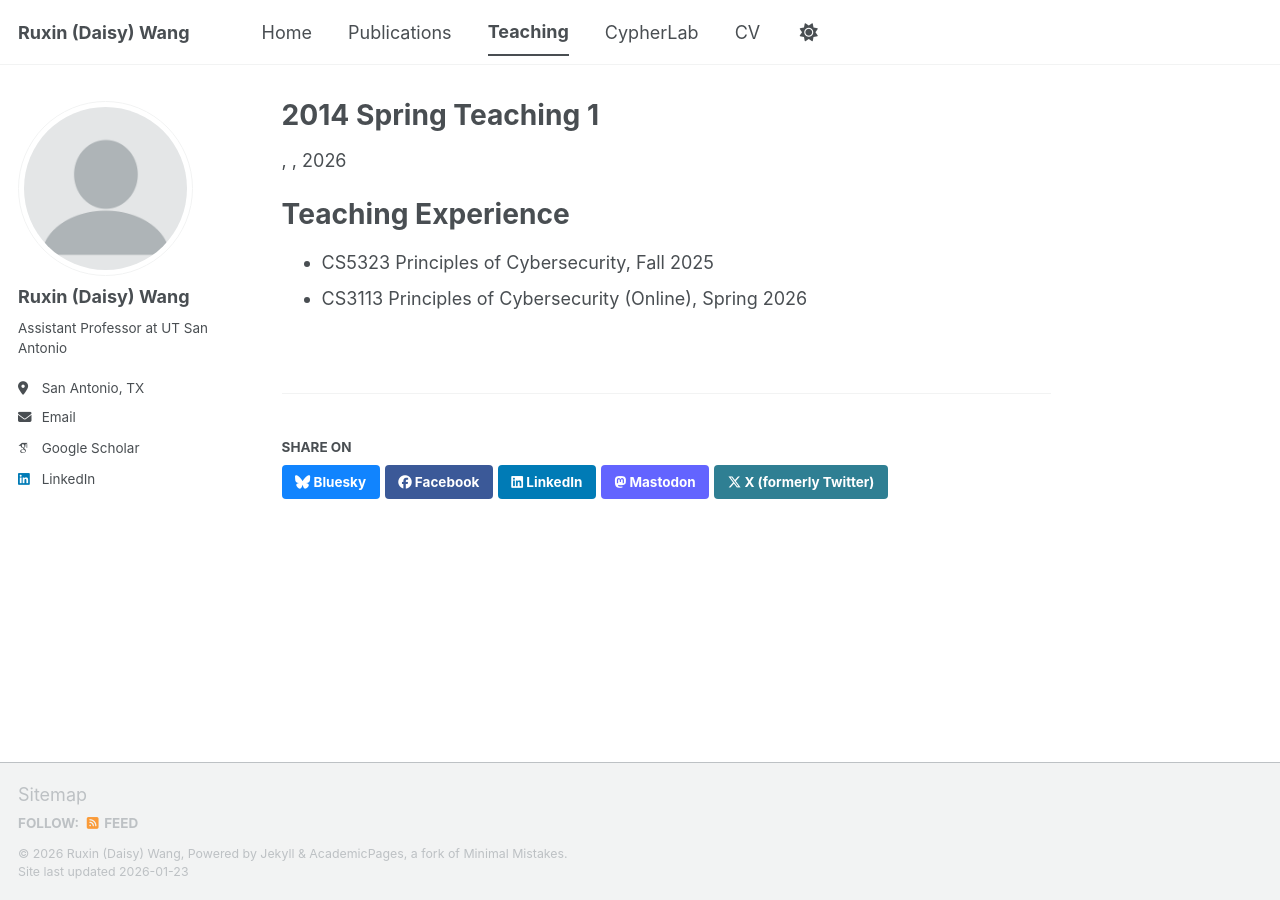
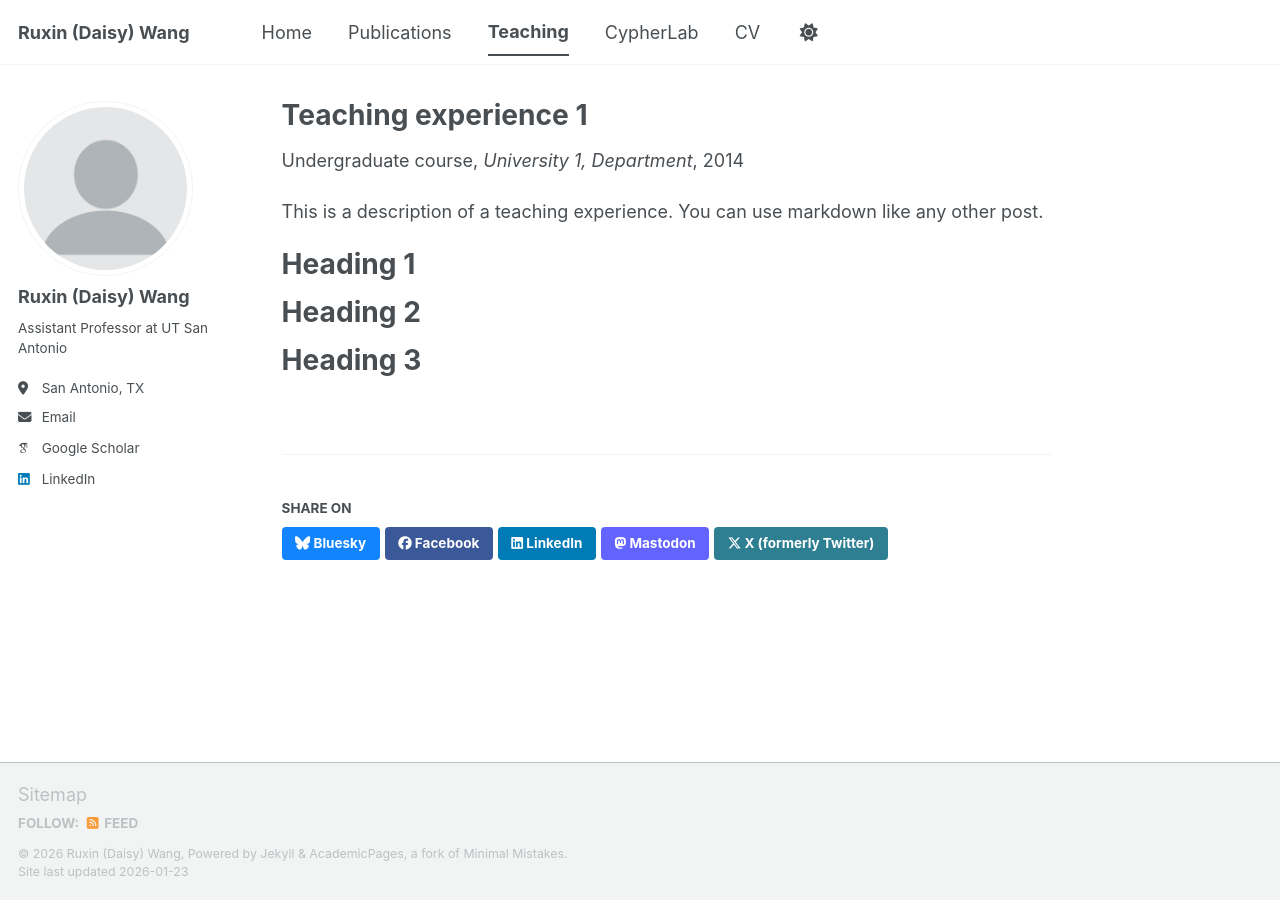
Before and after one commit to DaisyWang00/DaisyWang00.github.io, a Jekyll site: the page built from _teaching/2014-spring-teaching-1.md, in a window 1280 px wide. Built offline with Jekyll 4.4.1, drawn with Linux system fonts in a browser that asks for light colours; some web fonts are replaced; a script bundle is joined from its source files by our own code; library files that are not in the unit come from our copies.

Commit message:
Update 2014-spring-teaching-1.md

```diff
--- a/_teaching/2014-spring-teaching-1.md
+++ b/_teaching/2014-spring-teaching-1.md
@@ -1,14 +1,20 @@
 ---
-layout: single
-#title: "Teaching"
-permalink: /teaching/
-author_profile: true
-redirect_from:
-  - /resume
+title: "Teaching experience 1"
+collection: teaching
+type: "Undergraduate course"
+permalink: /teaching/2014-spring-teaching-1
+venue: "University 1, Department"
+date: 2014-01-01
+location: "City, Country"
 ---
 
-{% include base_path %}
+This is a description of a teaching experience. You can use markdown like any other post.
 
-# Teaching Experience
-* CS5323 Principles of Cybersecurity, Fall 2025
-* CS3113 Principles of Cybersecurity (Online), Spring 2026
+Heading 1
+======
+
+Heading 2
+======
+
+Heading 3
+======
```
